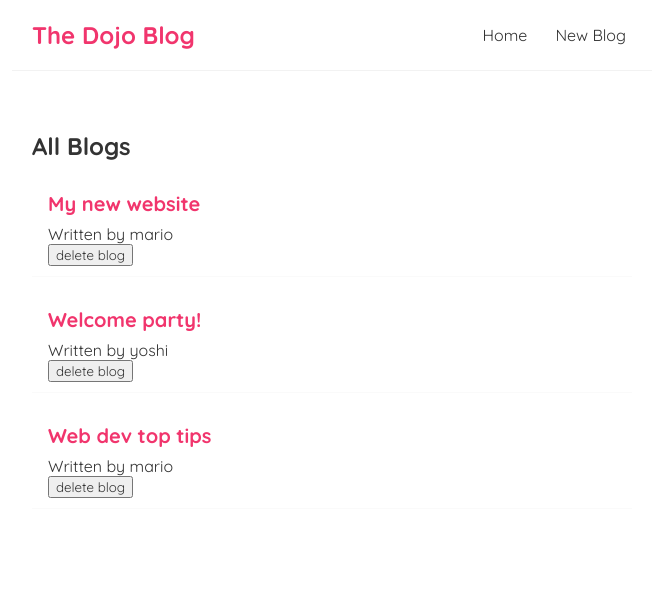
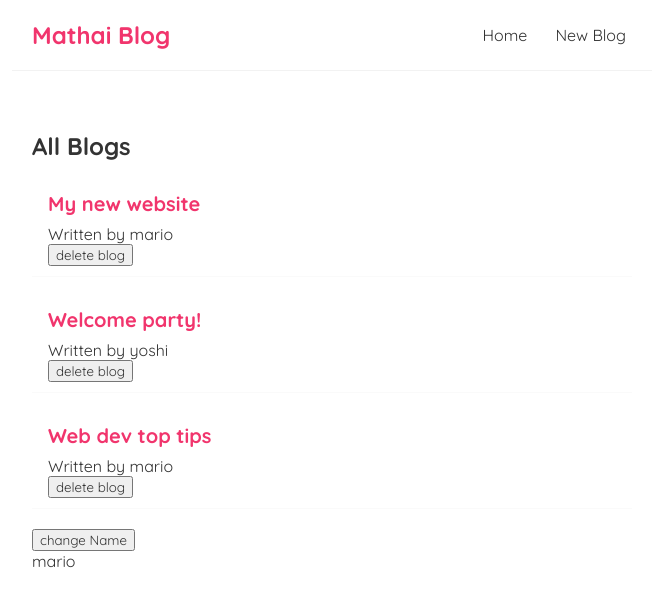
Before and after one commit to LincKim/React-simpleBlog-app, a React (Create React App) app: page / in a window 1280 px wide. Shown: the top 606 px of the page, without its empty margins (308-964 px from the left). Built offline with nearby package versions, Linux system fonts and the light colour scheme.

Commit message:
use effect dependencies

```diff
--- a/src/home.js
+++ b/src/home.js
@@ -1,4 +1,4 @@
-import React, {useState} from "react";
+import React, {useState, useEffect} from "react";
 import BlogList from "./BlogList";
 const Home = () => {
 
@@ -10,17 +10,25 @@
         {title: 'Web dev top tips', body:'lorem ipsum...', author: 'mario', id:3}
     ])
 
+
+    const [name, setName] = useState("mario")
     const handleDelete =(id) => {
 
         const newBlogs = blogs.filter((blog)=>blog.id !== id)
         setBlogs(newBlogs)
     }
+    //  Pass the function that will run every time there is a re-render
+    useEffect (()=>{
+        console.log(name);
+    }, [name])
 
     return (
         <div className="home">
          {/* use the javascript.map method to cycle through the blogs and then build sth to render them to page.THe map prevenst repetition and accomodates if a new blog is added */}
         <BlogList blogs={blogs} title="All Blogs" handleDelete={handleDelete}/>
         {/* <BlogList blogs={blogs.filter ((blog)=>blog.author === 'mario')} title="Mario's Blogs"/> */}
+        <button onClick={()=>{setName('Mathai')}}>change Name</button>
+        <p>{name}</p>
         </div>
     );
 }
--- a/src/navbar.js
+++ b/src/navbar.js
@@ -1,7 +1,7 @@
 const Navbar = () => {
     return (
         <nav className="navbar">
-            <h1> The Dojo Blog</h1>
+            <h1> Mathai Blog</h1>
             <div className="links">
                 <a href="/">Home</a>
                 <a href="/create">New Blog</a>
```
